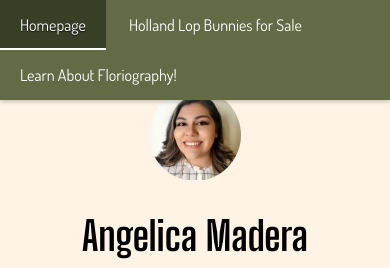
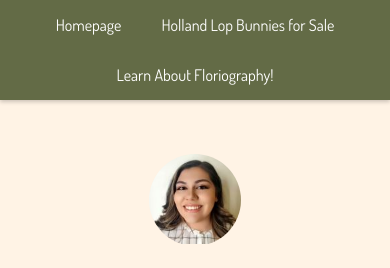
Before and after one commit to angmadera1/itmd-project3, a plain HTML site: page index.html in a window 390 px wide. Shown: the top 268 px of the page. Drawn offline with Linux system fonts and the light colour scheme.

Commit message:
phone media queries

```diff
--- a/css/style.css
+++ b/css/style.css
@@ -242,6 +242,29 @@ p {
     display: flex;
 	  justify-content: left;
 	  column-gap: 8em;
+  }
+}
+
+@media only screen and (max-width: 600px) {
+  #skills {
+    display: block;
+  }
+
+  #skills ul > li {
+    font-size: 14px;
+  }
+}
+
+@media only screen and (max-width: 580px) {
+  img#headshot {
+    padding-top: 9em;
+    clip-path: circle(46px at 50px 200px);
+  }
+
+  nav ul {
+    display: flex;
+    justify-content: center;
+    flex-flow: wrap;
   }
 }
 
```
